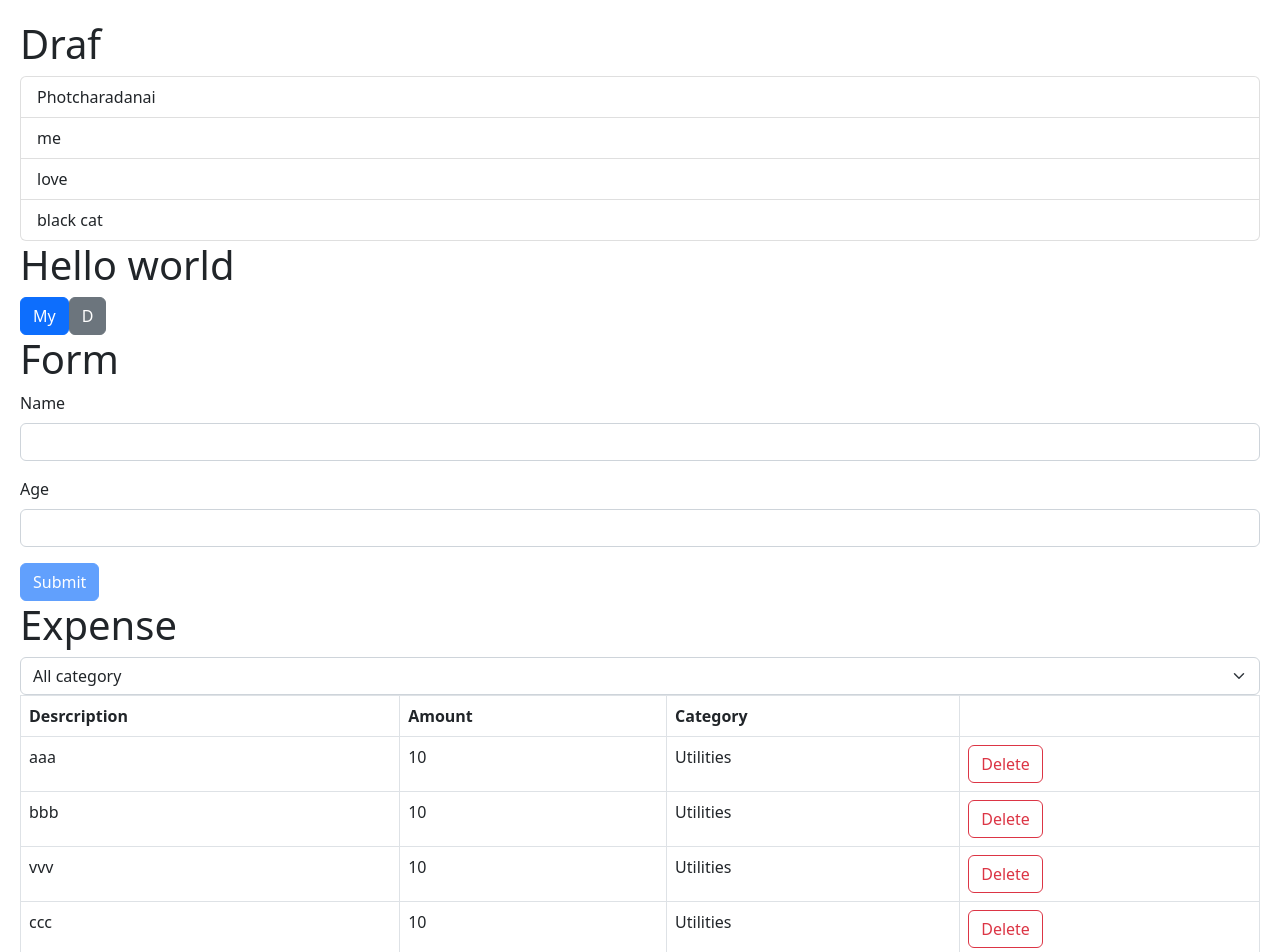
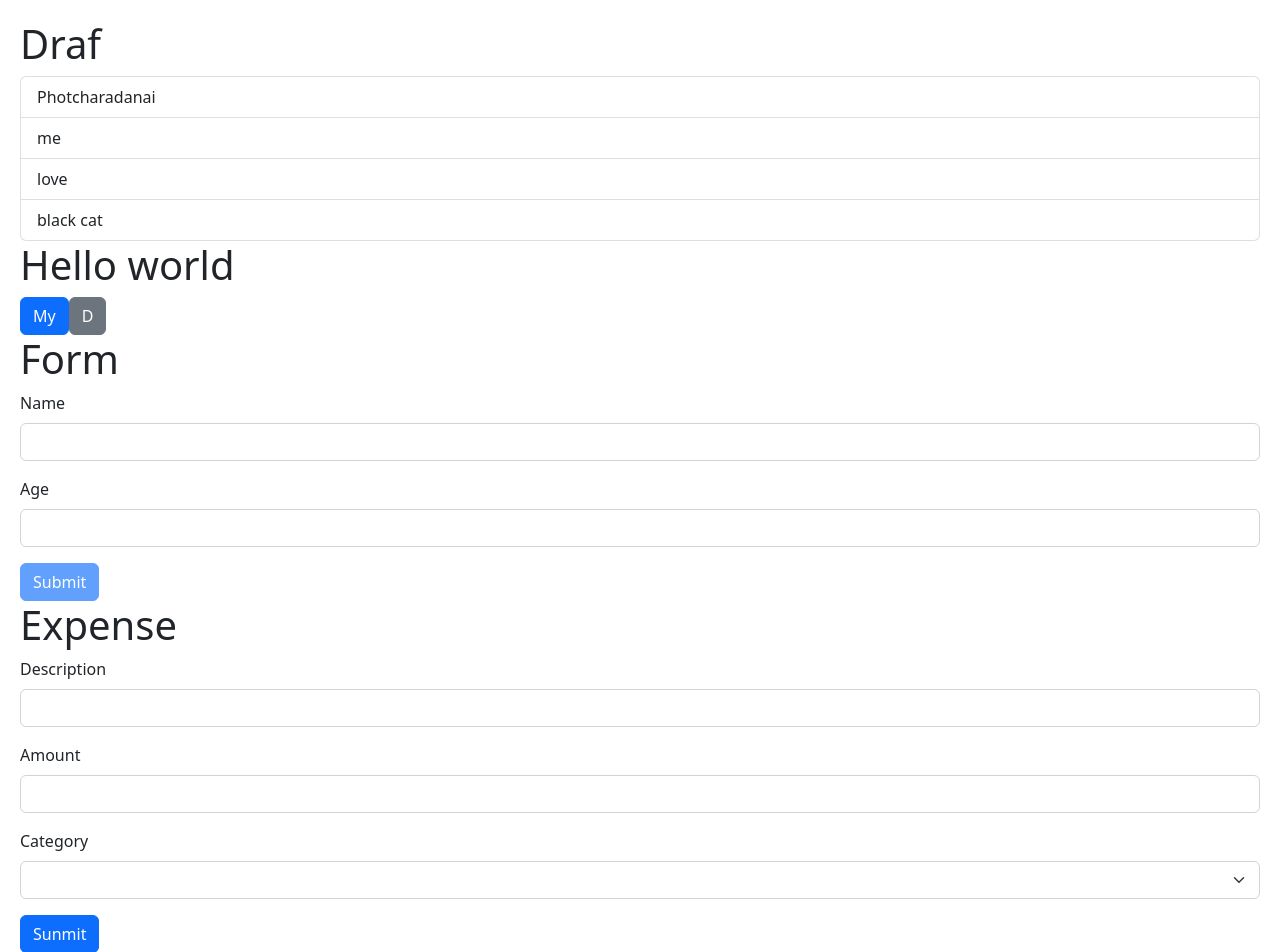
Before and after one commit to WAHJADAI/TestReatcComponents, a React (Vite) app: page / in a window 1280 px wide. Shown: the top 952 px of the page. Built offline with nearby package versions, Linux system fonts and the light colour scheme.

Commit message:
creatc Expense form

```diff
--- a/src/App.tsx
+++ b/src/App.tsx
@@ -8,6 +8,9 @@
 import Form from "./components/Form";
 import ExpenseList from "./expense-tracker/components/ExpenseList";
 import ExpenseFilter from "./expense-tracker/components/ExpenseFilter";
+import ExpenseForm from "./expense-tracker/components/ExpenseForm";
+
+export const categories =['Groceries','Uyilities','Entertainment']
 function App() {
   const [alertVisible, setAlertVisible] = useState(false);
   const [expenses, setExpenses] = useState([
@@ -17,6 +20,7 @@
     { id: 4, description: "ccc", amount: 10, category: "Utilities" },
   ]);
   const [selectCategory, setSelectCategory] = useState("");
+
   let items = ["Photcharadanai", "me", "love", "black cat"];
   const name = "Draf";
   const visibleExpenses = selectCategory
@@ -57,6 +61,9 @@
       </div>
       <div>
         <h1>Expense</h1>
+        <div className="mb-5">
+          <ExpenseForm/>
+        </div>
         <div className="mb-3">
           <ExpenseFilter
             onSelectCategory={(category) => setSelectCategory(category)}
--- a/src/expense-tracker/components/ExpenseFilter.tsx
+++ b/src/expense-tracker/components/ExpenseFilter.tsx
@@ -1,4 +1,5 @@
 import React from "react";
+import { categories } from "../../App";
 interface Props{
     onSelectCategory :(category :string)=>void
 }
@@ -7,9 +8,7 @@
   return (
     <select className="form-select" onChange={(e)=>onSelectCategory(e.target.value)}>
       <option value="">All category</option>
-      <option value="Groceries">Groceries</option>
-      <option value="Uyilities">Uyilities</option>
-      <option value="Entertainment">Entertainment</option>
+      {categories.map((category)=><option key={category} value={category}>{category}</option>)}
     </select>
   );
 };
--- /dev/null
+++ b/src/expense-tracker/components/ExpenseForm.tsx
@@ -0,0 +1,31 @@
+import React from "react";
+import { categories } from "../../App";
+
+const ExpenseForm = () => {
+  return (
+    <form action="">
+      <div className="mb-3">
+        <label htmlFor="description" className="form-label">
+          Description
+        </label>
+        <input id="description" type="text" className="form-control" />
+      </div>
+      <div className="mb-3">
+        <label htmlFor="amount" className="form-label">
+          Amount
+        </label>
+        <input id="amount" type="number" className="form-control" />
+      </div>
+      <div className="mb-3">
+        <label htmlFor="category" className="form-label">Category</label>
+        <select name="" id="category" className="form-select">
+            <option value=""></option>
+            {categories.map((category)=><option key={category} value={category}>{category}</option>)}
+        </select>
+      </div>
+      <button className="btn btn-primary">Sunmit</button>
+    </form>
+  );
+};
+
+export default ExpenseForm;
```
